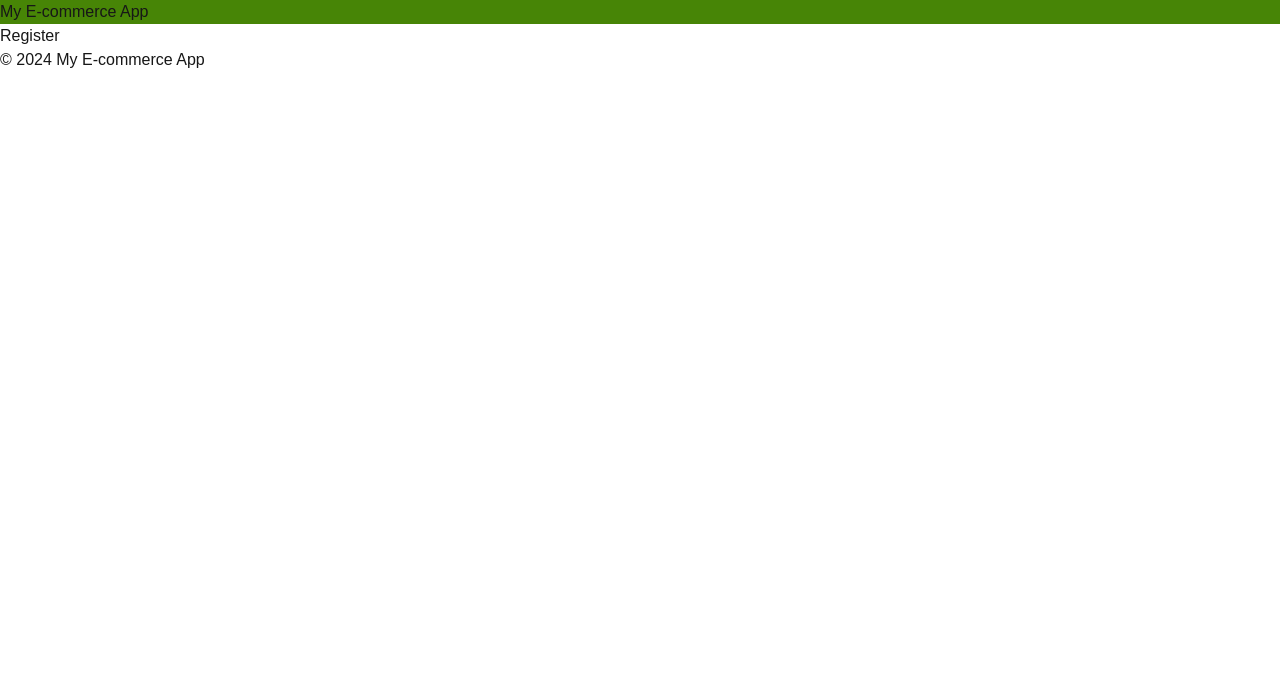
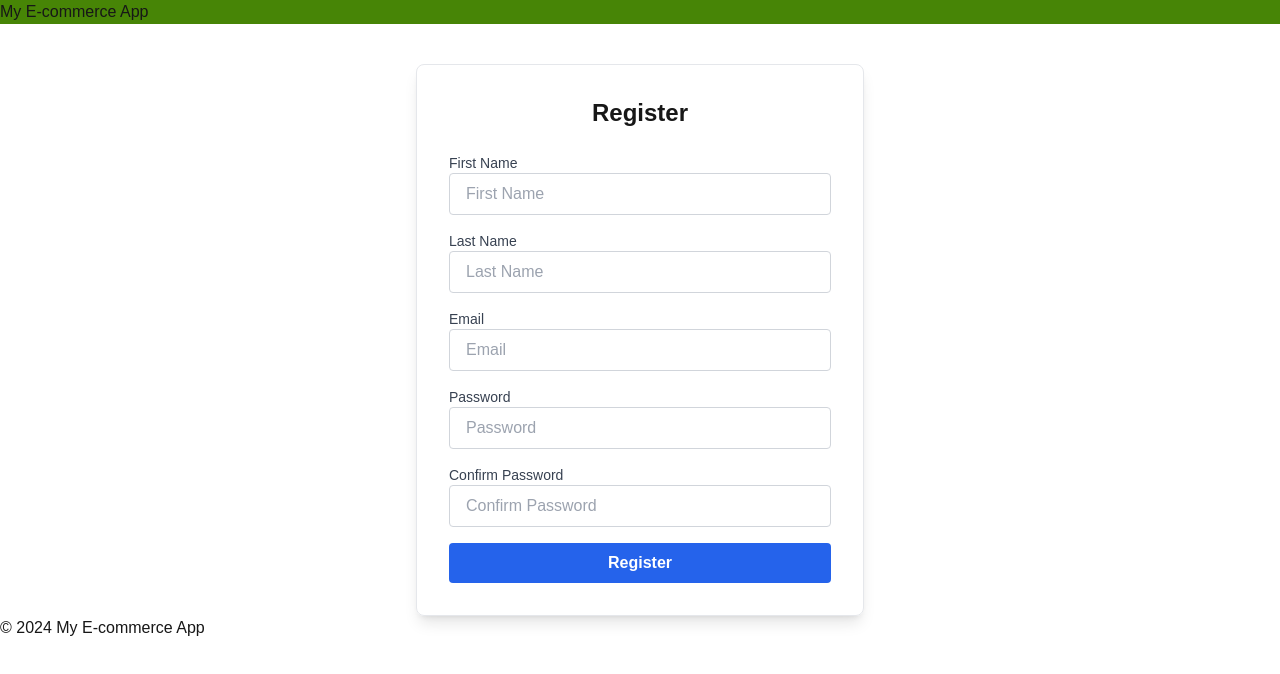
Before and after one commit to LouisGouaux/Sneakllum, a Next.js app in the folder sneakllum/: page /register in a window 1280 px wide. Shown: the top 674 px of the page. Built offline with nearby package versions, Linux system fonts and the light colour scheme.

Commit message:
init register

```diff
--- a/sneakllum/src/app/register/page.tsx
+++ b/sneakllum/src/app/register/page.tsx
@@ -1,9 +1,95 @@
+// app/register/page.tsx
+"use client";
+import React, { useState } from "react";
+import Input from "../../components/Input";
+import Button from "../../components/Button";
+
 export default function RegisterPage() {
+    const [formData, setFormData] = useState({
+        firstName: "",
+        lastName: "",
+        email: "",
+        password: "",
+        confirmPassword: "",
+    });
+
+    const [error, setError] = useState("");
+
+    const handleChange = (e: React.ChangeEvent<HTMLInputElement>) => {
+        const { name, value } = e.target;
+        setFormData({ ...formData, [name]: value });
+    };
+
+    const handleSubmit = (e: React.FormEvent) => {
+        e.preventDefault();
+        setError("");
+
+        // Basic validation for password match
+        if (formData.password !== formData.confirmPassword) {
+            setError("Passwords do not match");
+            return;
+        }
+
+        // Handle form submission logic here (e.g., send data to API)
+        console.log("Form submitted", formData);
+    };
+
     return (
-        <div>
-            <h2>Register</h2>
-            <form>
-                {/* Registration form fields */}
+        <div className="max-w-md mx-auto mt-10 p-8 border border-gray-200 rounded-lg shadow-lg">
+            <h2 className="text-2xl font-bold text-center mb-6">Register</h2>
+            {error && <p className="text-red-500 mb-4 text-center">{error}</p>}
+            <form onSubmit={handleSubmit} className="space-y-4">
+                <div>
+                    <label className="block text-sm font-medium text-gray-700">First Name</label>
+                    <Input
+                        type="text"
+                        name="firstName"
+                        placeholder="First Name"
+                        value={formData.firstName}
+                        onChange={handleChange}
+                    />
+                </div>
+                <div>
+                    <label className="block text-sm font-medium text-gray-700">Last Name</label>
+                    <Input
+                        type="text"
+                        name="lastName"
+                        placeholder="Last Name"
+                        value={formData.lastName}
+                        onChange={handleChange}
+                    />
+                </div>
+                <div>
+                    <label className="block text-sm font-medium text-gray-700">Email</label>
+                    <Input
+                        type="email"
+                        name="email"
+                        placeholder="Email"
+                        value={formData.email}
+                        onChange={handleChange}
+                    />
+                </div>
+                <div>
+                    <label className="block text-sm font-medium text-gray-700">Password</label>
+                    <Input
+                        type="password"
+                        name="password"
+                        placeholder="Password"
+                        value={formData.password}
+                        onChange={handleChange}
+                    />
+                </div>
+                <div>
+                    <label className="block text-sm font-medium text-gray-700">Confirm Password</label>
+                    <Input
+                        type="password"
+                        name="confirmPassword"
+                        placeholder="Confirm Password"
+                        value={formData.confirmPassword}
+                        onChange={handleChange}
+                    />
+                </div>
+                <Button label="Register" variant="primary" />
             </form>
         </div>
     );
--- /dev/null
+++ b/sneakllum/src/components/Button.tsx
@@ -0,0 +1,22 @@
+// components/Button.tsx
+import React from "react";
+
+interface ButtonProps {
+    label: string;
+    onClick?: () => void;
+    variant?: "primary" | "secondary";
+}
+
+export default function Button({ label, onClick, variant = "primary" }: ButtonProps) {
+    const baseStyles = "w-full py-2 rounded font-semibold text-center focus:outline-none";
+    const variantStyles =
+        variant === "primary"
+            ? "bg-blue-600 text-white hover:bg-blue-700"
+            : "bg-gray-200 text-black hover:bg-gray-300";
+
+    return (
+        <button onClick={onClick} className={`${baseStyles} ${variantStyles}`}>
+            {label}
+        </button>
+    );
+}
--- /dev/null
+++ b/sneakllum/src/components/Input.tsx
@@ -0,0 +1,23 @@
+// components/Input.tsx
+import React from "react";
+
+interface InputProps {
+    type?: string;
+    name?: string;
+    placeholder?: string;
+    value?: string;
+    onChange?: (e: React.ChangeEvent<HTMLInputElement>) => void;
+}
+
+export default function Input({ type = "text", name, placeholder, value, onChange }: InputProps) {
+    return (
+        <input
+            type={type}
+            name={name}
+            placeholder={placeholder}
+            value={value}
+            onChange={onChange}
+            className="w-full border border-gray-300 rounded px-4 py-2 focus:border-blue-500 focus:ring-1 focus:ring-blue-500"
+        />
+    );
+}
```
